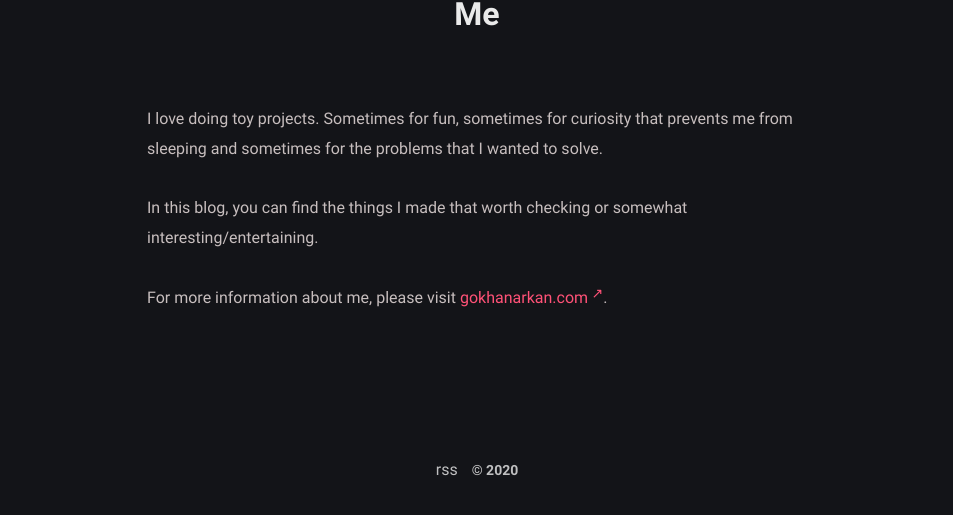
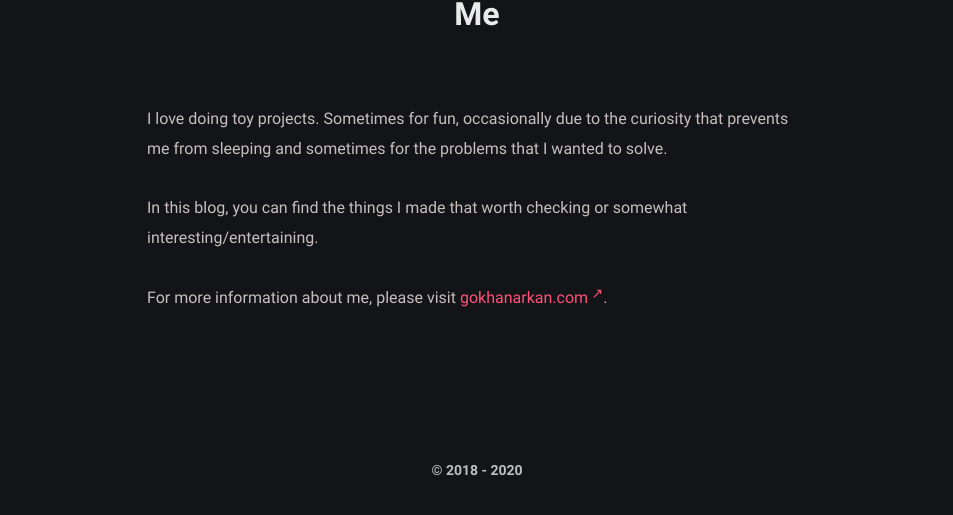
Before and after one commit to tiepdotme/arkan.me, a Jekyll site: the page built from about.md, in a window 1280 px wide. Shown: the part 197-712 px from the top of the page, without its empty margins (163-1116 px from the left). Built offline with Jekyll 4.4.1, drawn with Linux system fonts in a browser that asks for light colours.

Commit message:
footer change

```diff
--- a/_includes/footer.html
+++ b/_includes/footer.html
@@ -1,6 +1,6 @@
 <footer class="footer">
-  <a class="footer_item" href="/feed.xml">rss</a>
-  <span class="footer_item">&copy; {{ site.time | date: "%Y" }}</span>
+  {% comment %} <a class="footer_item" href="/feed.xml">rss</a> {% endcomment %}
+  <span class="footer_item">&copy; 2018 - {{ site.time | date: "%Y" }}</span>
 </footer>
 <script src="/assets/js/main.js" defer="defer"></script>
 
--- a/about.md
+++ b/about.md
@@ -6,7 +6,7 @@ excerpt: In this blog, you can find the things I made that worth checking or som
 comments: false
 ---
 
-I love doing toy projects. Sometimes for fun, sometimes for curiosity that prevents me from sleeping and sometimes for the problems that I wanted to solve.
+I love doing toy projects. Sometimes for fun, occasionally due to the curiosity that prevents me from sleeping and sometimes for the problems that I wanted to solve.
 
 In this blog, you can find the things I made that worth checking or somewhat interesting/entertaining.
 
```
